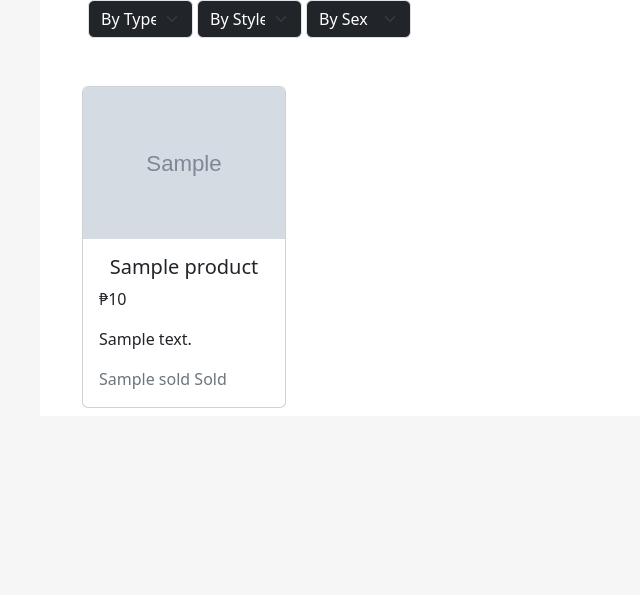
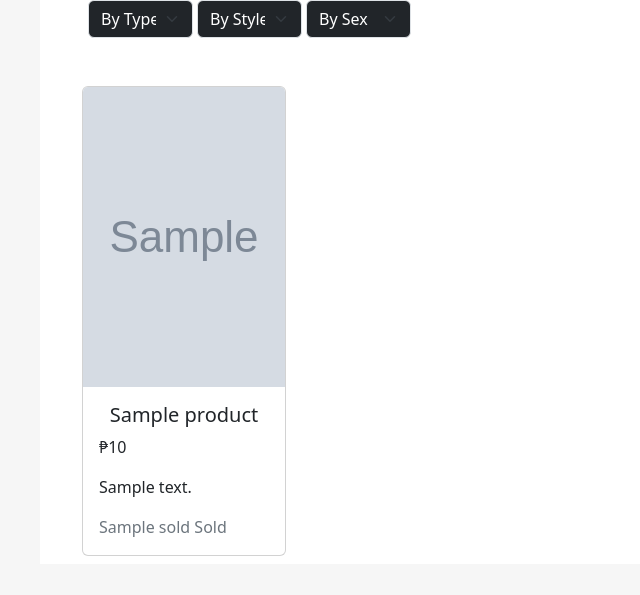
Before and after one commit to recoder99/clothing-site, a Django app: template home/templates/home/products.html in a window 1280 px wide. Shown: the part 56-651 px from the top of the page, without its empty margins (0-640 px from the left). Run offline with Django 3.2, Linux system fonts and the light colour scheme; the template is opened without the code that fills it: most values are stand-ins (such as "Sample title", 1, 10 or a date in 2020); grey boxes marked "Sample" are stand-in pictures.

Commit message:
designed ratio of products image

```diff
--- a/home/templates/home/base.html
+++ b/home/templates/home/base.html
@@ -52,6 +52,11 @@
         width: 80px;
         height: 120px;
         overflow: hidden;
+      }
+      .product-image{
+        width:202px;
+        height:300px;
+        overflow:hidden;
       }
     </style>
   </head>
--- a/home/templates/home/products.html
+++ b/home/templates/home/products.html
@@ -48,7 +48,7 @@
           <div class="card">
             <img
               src="{{p.product_image.url}}"
-              class="card-img-top"
+              class="card-img-top product-image"
               alt="Product Image"
             />
             <div class="card-body">
```
